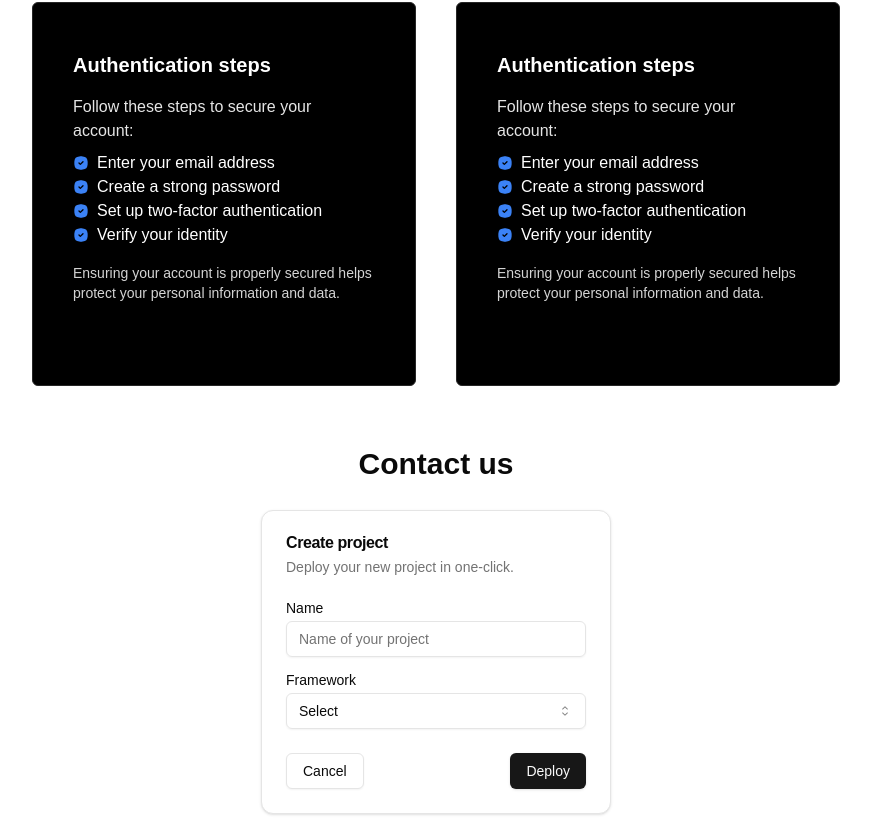
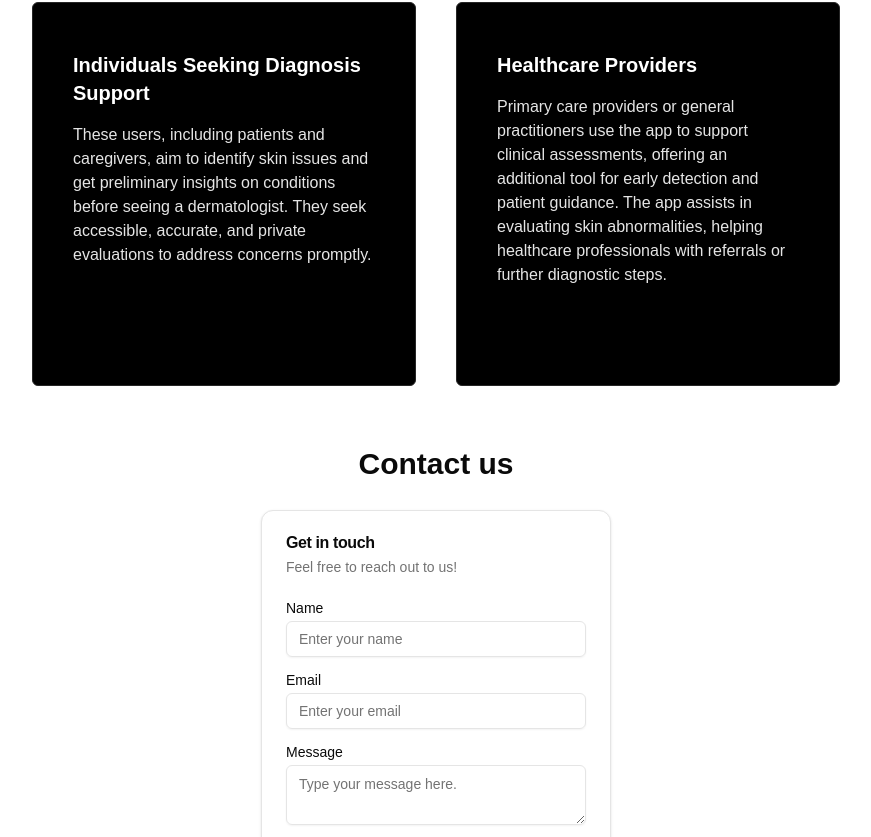
Before and after one commit to spacedust26/dermadetect, a Next.js app: page / in a window 1280 px wide. Shown: the part 1283-2120 px from the top of the page, without its empty margins (204-1075 px from the left). Built offline with nearby package versions, Linux system fonts and the light colour scheme.

Commit message:
contact form backend done

```diff
--- a/src/app/page.js
+++ b/src/app/page.js
@@ -6,6 +6,17 @@ import Contact from "@/components/Home/contact";
 import Footer from "@/components/Home/footer";
 
 export default function Home() {
+  const spotlightData = [
+    {
+      title: "Individuals Seeking Diagnosis Support",
+      description: "These users, including patients and caregivers, aim to identify skin issues and get preliminary insights on conditions before seeing a dermatologist. They seek accessible, accurate, and private evaluations to address concerns promptly.",
+    },
+    {
+      title: "Healthcare Providers",
+      description: " Primary care providers or general practitioners use the app to support clinical assessments, offering an additional tool for early detection and patient guidance. The app assists in evaluating skin abnormalities, helping healthcare professionals with referrals or further diagnostic steps.",
+    },
+  ];
+
   return (
     <div>
       <header><Navbar /></header>
@@ -13,13 +24,19 @@ export default function Home() {
       <main>
         <About />
       </main>
-      <main className="flex flex-col items-center justify-center">
-        <h2 className="my-3 text-3xl font-bold mb-7">Target Demographics</h2>
-        <div className="flex flex-row gap-10">
-          <CardSpotlightDemo />
-          <CardSpotlightDemo />
+      <div className="flex flex-col items-center justify-center" id="service">
+        <h2 className="my-3 text-3xl font-bold mb-7">Service Users</h2>
+        <div className="flex flex-col items-center justify-center gap-10 sm:flex-row sm:flex-wrap">
+          {spotlightData.map((data, index) => (
+            <CardSpotlightDemo
+              key={index}
+              title={data.title}
+              description={data.description}
+              className="w-full sm:w-1/2 lg:w-1/3" // Adjust width per screen size
+            />
+          ))}
         </div>
-      </main>
+      </div>
       <div className="flex flex-col items-center justify-center my-12">
         <h2 className="my-3 text-3xl font-bold mb-7">Contact us</h2>
         <Contact />
--- a/src/components/Home/about.js
+++ b/src/components/Home/about.js
@@ -2,7 +2,7 @@ import Image from "next/image";
 
 export default function About() {
   return (
-    <div className="flex flex-col items-center justify-center p-2 md:flex-row md:p-8">
+    <div className="flex flex-col items-center justify-center p-2 md:flex-row md:p-8" id="about">
       <div className="flex flex-col justify-start p-4 md:w-2/3">
         <h2 className="my-2 text-3xl font-bold">About Us</h2>
         <p className="text-[hsl(var(--foreground))]">
--- a/src/components/Home/card.js
+++ b/src/components/Home/card.js
@@ -1,53 +1,37 @@
 import { CardSpotlight } from "@/components/ui/card-spotlight";
 
-export function CardSpotlightDemo() {
+export function CardSpotlightDemo({ title, description }) {
   return (
-    (<CardSpotlight className="h-96 w-96">
-      <p className="text-xl font-bold relative z-20 mt-2 text-white">
-        Authentication steps
-      </p>
+    <CardSpotlight className="h-96 w-96">
+      <p className="text-xl font-bold relative z-20 mt-2 text-white">{title}</p>
       <div className="text-neutral-200 mt-4 relative z-20">
-        Follow these steps to secure your account:
-        <ul className="list-none  mt-2">
-          <Step title="Enter your email address" />
-          <Step title="Create a strong password" />
-          <Step title="Set up two-factor authentication" />
-          <Step title="Verify your identity" />
-        </ul>
+        {description}
       </div>
-      <p className="text-neutral-300 mt-4 relative z-20 text-sm">
-        Ensuring your account is properly secured helps protect your personal
-        information and data.
-      </p>
-    </CardSpotlight>)
+    </CardSpotlight>
   );
 }
 
-const Step = ({
-  title
-}) => {
-  return (
-    (<li className="flex gap-2 items-start">
+const Step = ({ title }) => (
+  <li className="flex gap-2 items-start">
     <CheckIcon />
     <p className="text-white">{title}</p>
-    </li>)
+  </li>
 );
-};
 
-const CheckIcon = () => {
-  return (
-    (<svg
+const CheckIcon = () => (
+  <svg
     xmlns="http://www.w3.org/2000/svg"
     width="24"
     height="24"
     viewBox="0 0 24 24"
     fill="currentColor"
-      className="h-4 w-4 text-blue-500 mt-1 flex-shrink-0">
+    className="h-4 w-4 text-blue-500 mt-1 flex-shrink-0"
+  >
     <path stroke="none" d="M0 0h24v24H0z" fill="none" />
     <path
       d="M12 2c-.218 0 -.432 .002 -.642 .005l-.616 .017l-.299 .013l-.579 .034l-.553 .046c-4.785 .464 -6.732 2.411 -7.196 7.196l-.046 .553l-.034 .579c-.005 .098 -.01 .198 -.013 .299l-.017 .616l-.004 .318l-.001 .324c0 .218 .002 .432 .005 .642l.017 .616l.013 .299l.034 .579l.046 .553c.464 4.785 2.411 6.732 7.196 7.196l.553 .046l.579 .034c.098 .005 .198 .01 .299 .013l.616 .017l.642 .005l.642 -.005l.616 -.017l.299 -.013l.579 -.034l.553 -.046c4.785 -.464 6.732 -2.411 7.196 -7.196l.046 -.553l.034 -.579c.005 -.098 .01 -.198 .013 -.299l.017 -.616l.005 -.642l-.005 -.642l-.017 -.616l-.013 -.299l-.034 -.579l-.046 -.553c-.464 -4.785 -2.411 -6.732 -7.196 -7.196l-.553 -.046l-.579 -.034a28.058 28.058 0 0 0 -.299 -.013l-.616 -.017l-.318 -.004l-.324 -.001zm2.293 7.293a1 1 0 0 1 1.497 1.32l-.083 .094l-4 4a1 1 0 0 1 -1.32 .083l-.094 -.083l-2 -2a1 1 0 0 1 1.32 -1.497l.094 .083l1.293 1.292l3.293 -3.292z"
       fill="currentColor"
-        strokeWidth="0" />
-    </svg>)
+      strokeWidth="0"
+    />
+  </svg>
 );
-};
--- a/src/components/Home/contact.js
+++ b/src/components/Home/contact.js
@@ -1,3 +1,4 @@
+"use client"
 import { Button } from "@/components/ui/button"
 import {
   Card,
@@ -9,48 +10,72 @@ import {
 } from "@/components/ui/card"
 import { Input } from "@/components/ui/input"
 import { Label } from "@/components/ui/label"
-import {
-  Select,
-  SelectContent,
-  SelectItem,
-  SelectTrigger,
-  SelectValue,
-} from "@/components/ui/select"
+import { Textarea } from "../ui/textarea"
+import { useState } from "react"
 
 export default function Contact() {
+  const [name, setName] = useState("");
+  const [email, setEmail] = useState("");
+  const [message, setMessage] = useState("");
+  const [error, setError] = useState([]);
+  const [success, setSuccess] = useState(false);
+
+  const handleSubmit = async (e) => {
+    e.preventDefault();
+    console.log("Name: ", name);
+    console.log("Email: ", email);
+    console.log("Message: ", message);
+    const res = await fetch("api/contact", {
+      method: "POST",
+      headers: {
+        "Content-type": "applications/json",
+      },
+      body: JSON.stringify({
+        name, email, message
+      }),
+    });
+    const { msg, success } = await res.json();
+    setError(msg);
+    setSuccess(success);
+
+    if (success) {
+      setName("");
+      setEmail("");
+      setMessage("");
+    }
+  };
+
   return (
-    <Card className="w-[350px]">
+    <Card className="w-[350px]" id="contact">
       <CardHeader>
-        <CardTitle>Create project</CardTitle>
-        <CardDescription>Deploy your new project in one-click.</CardDescription>
+        <CardTitle>Get in touch</CardTitle>
+        <CardDescription>Feel free to reach out to us!</CardDescription>
       </CardHeader>
       <CardContent>
-        <form>
+        <form onSubmit={handleSubmit}>
           <div className="grid w-full items-center gap-4">
             <div className="flex flex-col space-y-1.5">
               <Label htmlFor="name">Name</Label>
-              <Input id="name" placeholder="Name of your project" />
+              <Input onChange={(e) => setName(e.target.value)} value={name} id="name" placeholder="Enter your name" />
             </div>
             <div className="flex flex-col space-y-1.5">
-              <Label htmlFor="framework">Framework</Label>
-              <Select>
-                <SelectTrigger id="framework">
-                  <SelectValue placeholder="Select" />
-                </SelectTrigger>
-                <SelectContent position="popper">
-                  <SelectItem value="next">Next.js</SelectItem>
-                  <SelectItem value="sveltekit">SvelteKit</SelectItem>
-                  <SelectItem value="astro">Astro</SelectItem>
-                  <SelectItem value="nuxt">Nuxt.js</SelectItem>
-                </SelectContent>
-              </Select>
+              <Label htmlFor="email">Email</Label>
+              <Input onChange={(e) => setEmail(e.target.value)} value={email} id="email" placeholder="Enter your email" />
             </div>
+            <div className="flex flex-col space-y-1.5">
+              <Label htmlFor="message">Message</Label>
+              <Textarea onChange={(e) => setMessage(e.target.value)} value={message} id="message" placeholder="Type your message here." />
+            </div>
+            <Button type="submit" variant="outline">Send</Button>
           </div>
         </form>
       </CardContent>
-      <CardFooter className="flex justify-between">
-        <Button variant="outline">Cancel</Button>
-        <Button>Deploy</Button>
+      <CardFooter>
+        <div className="flex flex-col">
+          {error.map((e, index) => (
+            <div key={index} className={`${success ? 'text-green-700' : ' text-red-600 '} px-5 py-2`}>{e}</div>
+          ))}
+        </div>
       </CardFooter>
     </Card>
   )
--- a/src/components/app-sidebar.jsx
+++ b/src/components/app-sidebar.jsx
@@ -1,6 +1,6 @@
 "use client"
 import { signOut, useSession } from "next-auth/react"
-import { Calendar, Home, Inbox, Search, Settings } from "lucide-react"
+import { History, Home, Inbox, Search, Settings } from "lucide-react"
 import Image from "next/image"
 import Link from "next/link"
 import { ModeToggle } from "@/app/mode-toggle"
@@ -23,9 +23,7 @@ import { Button } from "./ui/button"
 const items = [
   { title: "Home", url: "/", icon: Home },
   { title: "Upload", url: "#", icon: Inbox },
-  { title: "Calendar", url: "#", icon: Calendar },
-  { title: "Search", url: "#", icon: Search },
-  { title: "Settings", url: "#", icon: Settings },
+  { title: "History", url: "#", icon: History },
 ]
 
 export function AppSidebar() {
--- /dev/null
+++ b/src/components/ui/textarea.jsx
@@ -0,0 +1,18 @@
+import * as React from "react"
+
+import { cn } from "@/lib/utils"
+
+const Textarea = React.forwardRef(({ className, ...props }, ref) => {
+  return (
+    (<textarea
+      className={cn(
+        "flex min-h-[60px] w-full rounded-md border border-input bg-transparent px-3 py-2 text-sm shadow-sm placeholder:text-muted-foreground focus-visible:outline-none focus-visible:ring-1 focus-visible:ring-ring disabled:cursor-not-allowed disabled:opacity-50",
+        className
+      )}
+      ref={ref}
+      {...props} />)
+  );
+})
+Textarea.displayName = "Textarea"
+
+export { Textarea }
--- /dev/null
+++ b/src/models/contact.js
@@ -0,0 +1,28 @@
+import { Schema, mongoose } from "mongoose";
+
+const contactSchema = new Schema({
+  name: {
+    type: String,
+    required: [true, "Name is required."],
+    trim: true,
+    minLength: [2, "Name must be larger than 2 characters"],
+    maxLength: [50, "Name must be lesser than 50 characters"],
+  },
+  email: {
+    type: String,
+    required: [true, "Email is required."],
+    match: [/([a-zA-Z0-9._-]+@[a-zA-Z0-9._-]+\.[a-zA-Z0-9_-]+)/, "Invalid email address"],
+  },
+  message: {
+    type: String,
+    required: [true, "Message is required."],
+  },
+  date: {
+    type: Date,
+    default: Date.now,
+  },
+});
+
+const Contact = mongoose.models.Contact || mongoose.model("Contact", contactSchema);
+
+export default Contact;
```
Also changed, not shown: src/app/api/contact/route.js (added, +23 -0 lines), src/components/Home/navbar.js (+9 -14 lines). Lines whose indentation alone changed are shown as unchanged.
